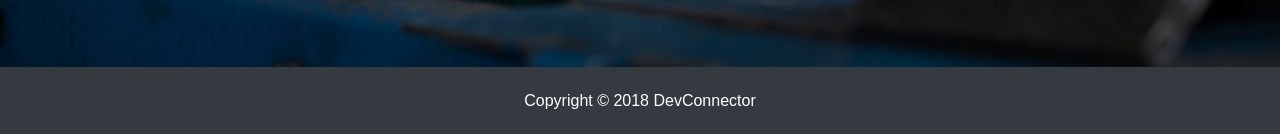
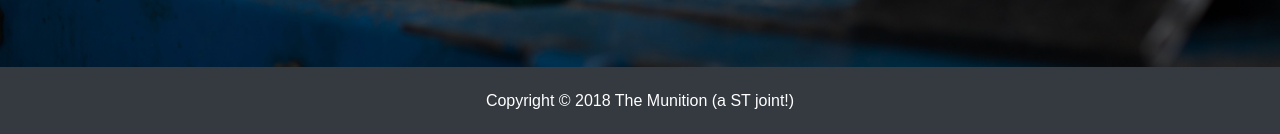
Before and after one commit to Timbo456/munition, a React (Create React App) app in the folder client/: page / in a window 1280 px wide. Shown: the part 789-923 px from the top of the page. Built offline with nearby package versions, Linux system fonts and the light colour scheme.

Commit message:
Changed footer

```diff
--- a/client/src/components/layout/Footer.js
+++ b/client/src/components/layout/Footer.js
@@ -4,7 +4,7 @@ export default () => {
   return (
     // can add fixed-bottom to bootstrap to hold to bottom
     <footer className="bg-dark text-white mt-5 p-4 text-center">
-      Copyright &copy; {new Date().getFullYear()} DevConnector
+      Copyright &copy; {new Date().getFullYear()} The Munition (a ST joint!)
     </footer>
   );
 };
```
